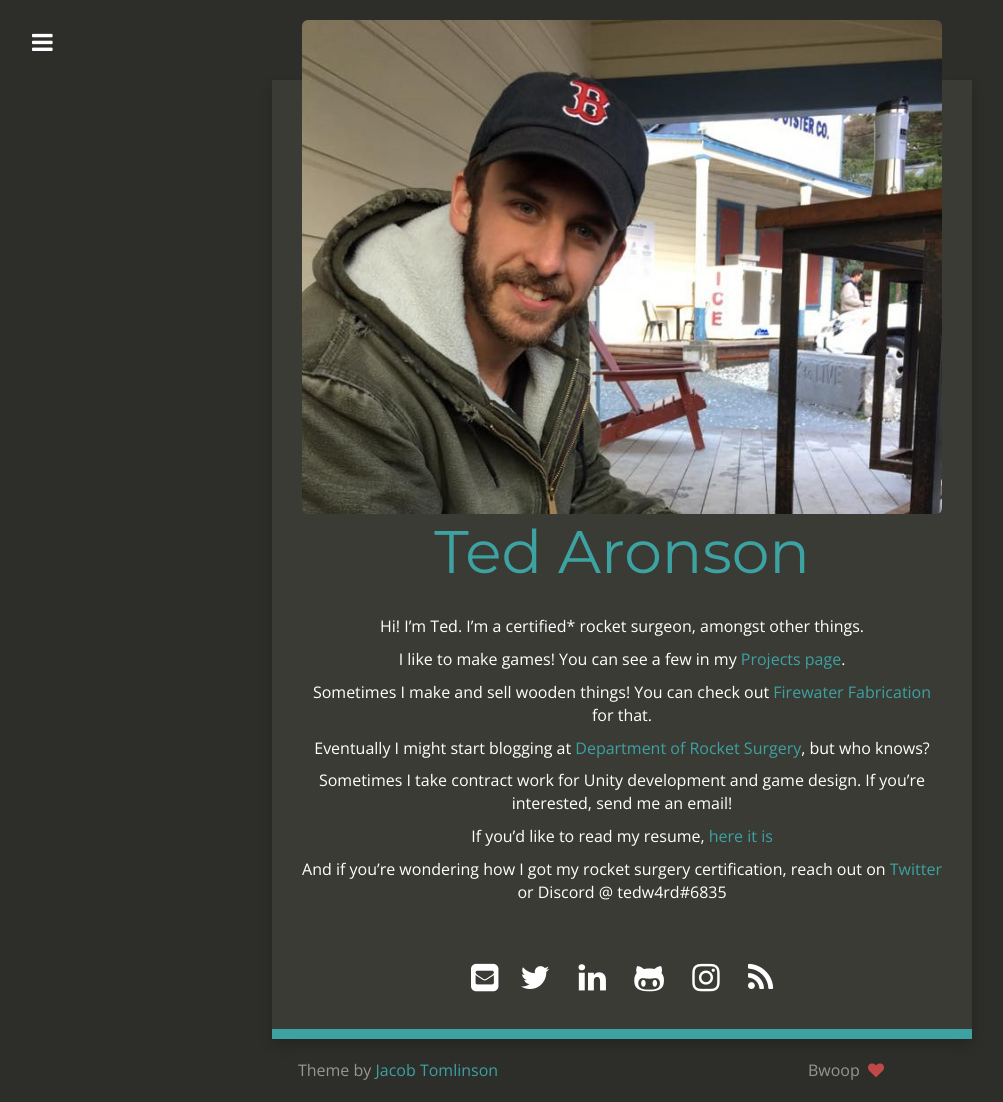
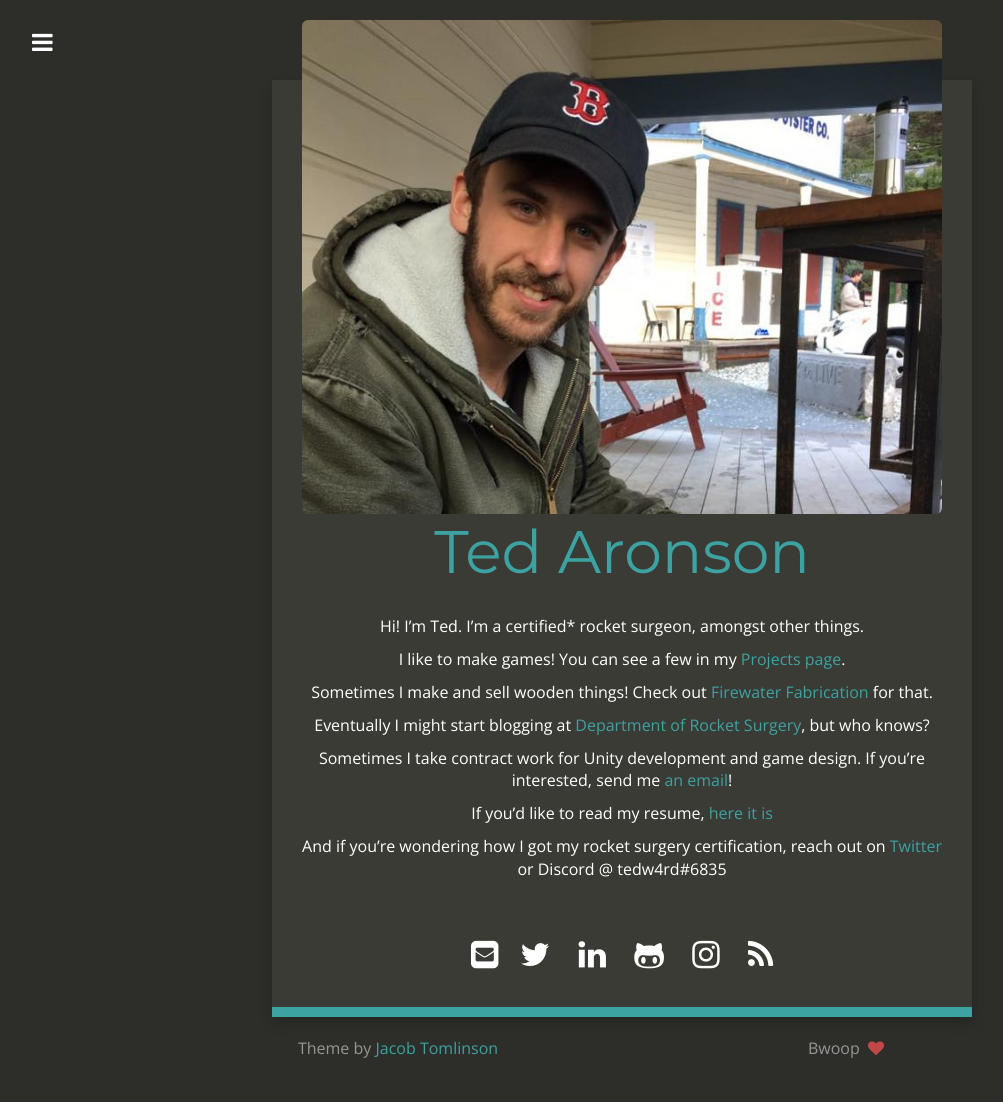
Before and after one commit to tedw4rd/tedw4rd.github.io, a Jekyll site: the page built from index.md, in a window 1280 px wide. Shown: the whole page, without its empty margins (18-1021 px from the left). Built offline with Jekyll 4.4.1, drawn with Linux system fonts in a browser that asks for light colours; nearby versions of some CDN libraries; after the commit the page ends 1079 px from its top, so only the background shows below that.

Commit message:
copy edit

```diff
--- a/index.md
+++ b/index.md
@@ -10,13 +10,13 @@ Hi! I'm Ted. I'm a certified* rocket surgeon, amongst other things.
 I like to make games! You can see a few in my [Projects page](/projects).
 
 
-Sometimes I make and sell wooden things! You can check out [Firewater Fabrication](https://instagram.com/firewaterfabrication\) for that.
+Sometimes I make and sell wooden things! Check out [Firewater Fabrication](https://instagram.com/firewaterfabrication\) for that.
 
 
 Eventually I might start blogging at [Department of Rocket Surgery](https://www.departmentofrocketsurgery.com), but who knows?
 
 
-Sometimes I take contract work for Unity development and game design. If you're interested, send me an email!
+Sometimes I take contract work for Unity development and game design. If you're interested, send me <a href="mailto:{{ site.email }}" target="_blank" rel="noopener noreferrer">an email</a>!
 
 
 If you'd like to read my resume, [here it is](/assets/resume.pdf)
```
